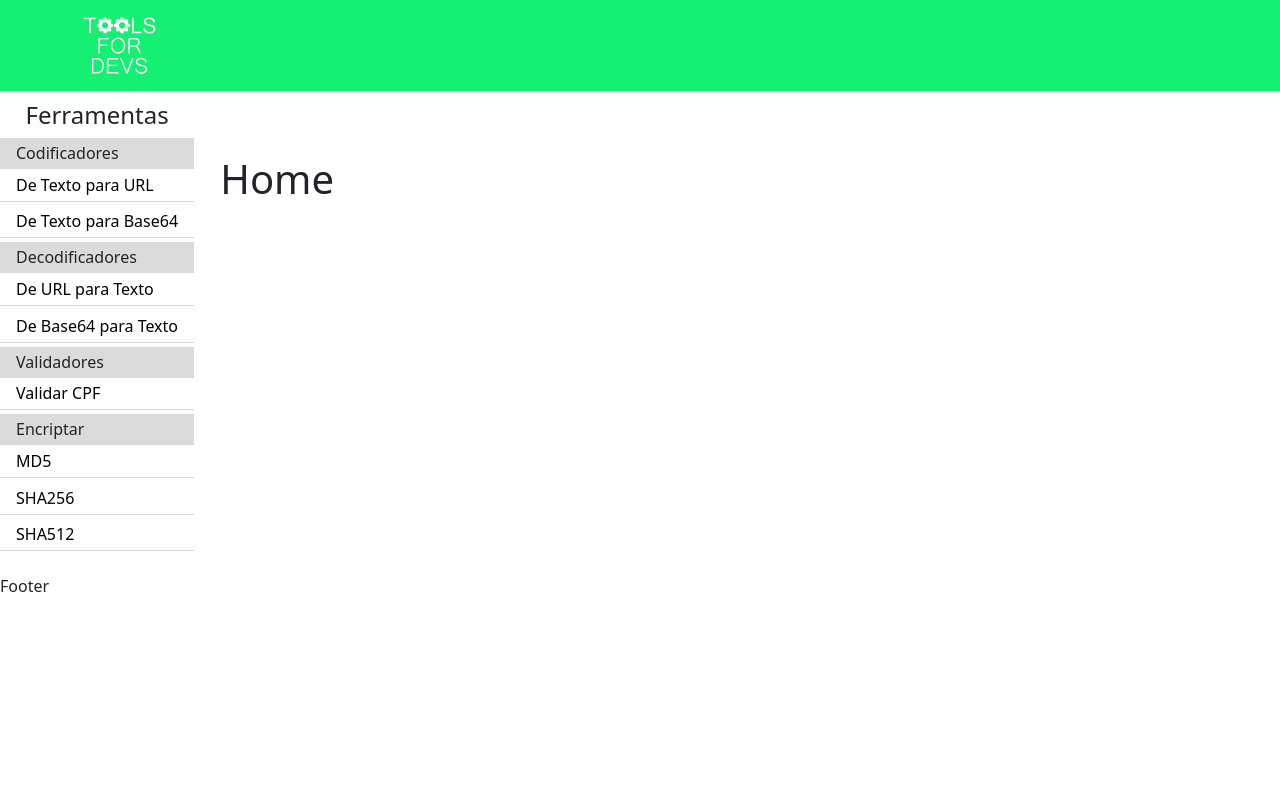
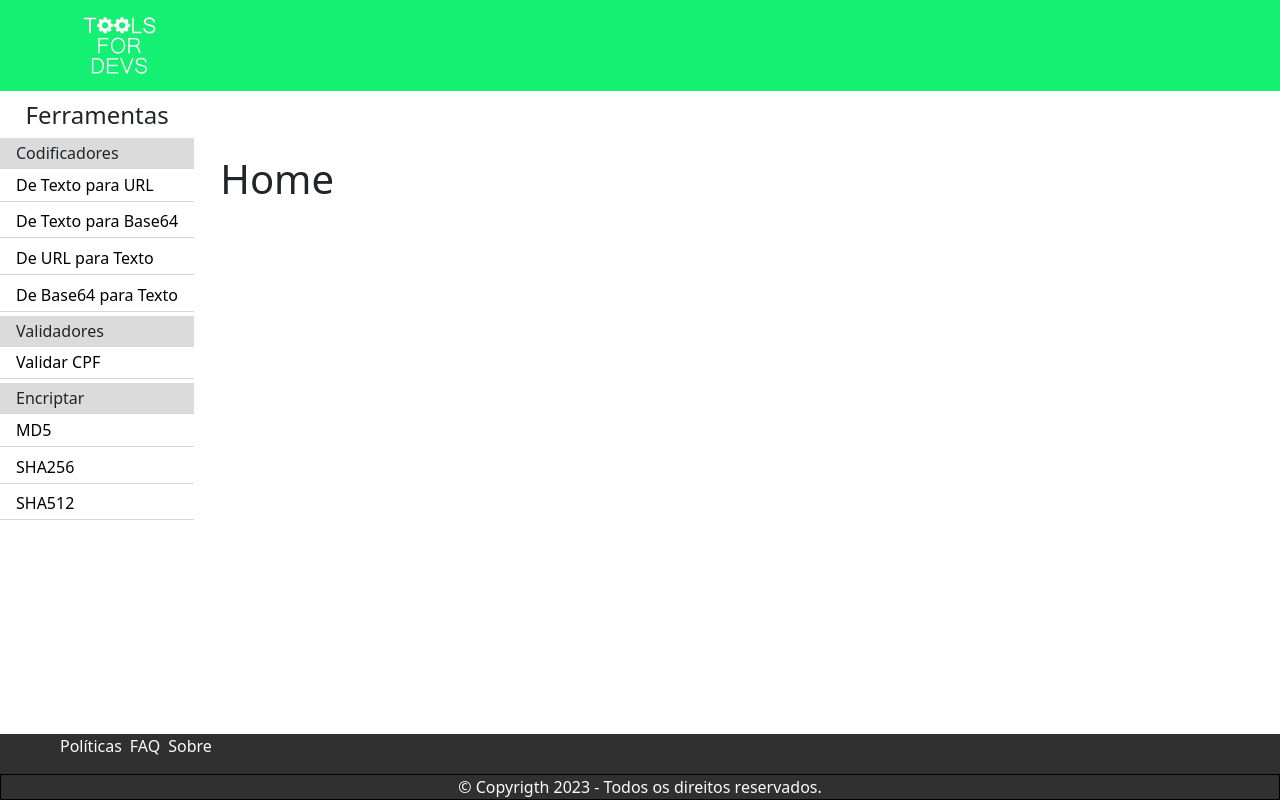
Before and after one commit to marcosguilhermef/web-tools-for-devs, a Next.js app: page / in a window 1280 px wide. Built offline with nearby package versions, Linux system fonts and the light colour scheme.

Commit message:
site com todas as funcionalidades ok

```diff
--- a/package.json
+++ b/package.json
@@ -9,12 +9,17 @@
     "lint": "next lint"
   },
   "dependencies": {
+    "@fortawesome/fontawesome-svg-core": "^6.4.0",
+    "@fortawesome/free-regular-svg-icons": "^6.4.0",
+    "@fortawesome/free-solid-svg-icons": "^6.4.0",
+    "@fortawesome/react-fontawesome": "^0.2.0",
     "@types/node": "20.1.2",
     "@types/react": "18.2.6",
     "@types/react-dom": "18.2.4",
     "bootstrap": "^5.2.3",
     "eslint": "8.40.0",
     "eslint-config-next": "13.4.1",
+    "fortawesome": "^0.0.1-security",
     "next": "13.4.1",
     "react": "^18.2.0",
     "react-bootstrap": "^2.7.4",
--- a/src/app/Compoments/Layout/body/body.css
+++ b/src/app/Compoments/Layout/body/body.css
@@ -9,8 +9,11 @@
 @media (min-width: 300px) and (max-width: 700px) {
     .main-root{
         display: block;
+        margin-right: 0;
+
     }
     .container-root{
         display: block;
     }
+
 }
--- /dev/null
+++ b/src/app/Compoments/Layout/foot/foot.css
@@ -0,0 +1,39 @@
+.foot{
+    background-color: #303030;
+    position: absolute;
+    bottom: 0;
+    width: 100%;
+}
+
+.foot-content{
+    width: 100%;
+    padding: 0 1.5rem;
+}
+.foot-copy{
+    display: block;
+    width: 100%;
+    text-align: center;
+    color: #fffafa;
+    border: 1px solid black;
+    background-color: #303030;;
+}
+
+.foot-content ul{
+    list-style-type: none;
+}
+.foot-content ul li a{
+    text-decoration: none;
+    color:#fffafa
+}
+.foot-content ul li{
+    display: inline;
+    margin: 0 .25rem;
+}
+
+@media (min-width: 300px) and (max-width: 700px) {
+    .foot{
+        background-color: #303030;
+        position: relative;
+        width: 100%;
+    }
+}
--- a/src/app/Compoments/Layout/foot/index.jsx
+++ b/src/app/Compoments/Layout/foot/index.jsx
@@ -1,11 +1,21 @@
 import React from "react";
-
+import '@/app/Compoments/Layout/foot/foot.css'
+import { Col, Row } from "react-bootstrap";
 export default function Foot(){
     return(
-        <footer>
-            <h6>
-                Footer
-            </h6>
+        <footer className="foot">
+            <div className="foot-content">
+                <ul>
+                    <li><a href="/#">Políticas</a></li>
+                    <li><a href="/#">FAQ</a></li>
+                    <li><a href="/#">Sobre</a></li>
+                </ul>
+            </div>
+            <div className="foot-copy">
+                <span>
+                    © Copyrigth 2023 - Todos os direitos reservados.
+                </span>
+            </div>
         </footer>
     );
 }
--- a/src/app/Compoments/Layout/sidebar/Sidebar.tsx
+++ b/src/app/Compoments/Layout/sidebar/Sidebar.tsx
@@ -1,50 +1,79 @@
-import React from "react";
-import './sidebar.css'
-import Link from 'next/link';
-import ToggleButton from 'react-bootstrap/ToggleButton'
+import React, { useEffect, useState } from "react";
+import '@/app/Compoments/Layout/sidebar/sidebar.css'
+import Item from "./item";
+import { FontAwesomeIcon } from '@fortawesome/react-fontawesome'
+import { faBars, faClose } from "@fortawesome/free-solid-svg-icons";
+export default function Sidebar({props}: { props: any }) {
 
-export default function Sidebar({props}: { props: any }) {
+    const [show, setShow] = useState<boolean>(false)
+
+    const Itens = [
+        { url: "", name: "Codificadores", type: "categoria" },
+        { url: "/url/ec", name: "De Texto para URL", type: "" },
+        { url: "/base64/ec", name: "De Texto para Base64", type: "" },
+        { url: "/url/dc", name: "De URL para Texto", type: "" },
+        { url: "/base64/dc", name: "De Base64 para Texto", type: "" },
+
+        { url: "", name: "Validadores", type: "categoria" },
+        { url: "/cpf", name: "Validar CPF", type: "" },
+
+        { url: "", name: "Encriptar", type: "categoria" },
+        { url: "/md5/ec", name: "MD5", type: "" },
+        { url: "/sha256/ec", name: "SHA256", type: "" },
+        { url: "/sha512/ec", name: "SHA512", type: "" },
+    ]
+
+    function showOptions(){
+        setShow(!show)
+    }
+
+    useEffect( () => {
+        function resize(){
+            setShow(false)
+        }
+        window.addEventListener('resize', resize)
+    } )
 
     return (
         <aside className="root-sidebar">
-            <h4 className="sidebar-opcoes" style={{ textAlign: "center" }}>
+            <h4>
                 Ferramentas
             </h4>
-            <div className="sidebar">
+
+            <div className="sidebar-hamburger" hidden={show}>
+                <FontAwesomeIcon
+                    size="1x"
+                    icon={faBars}
+                    onClick={showOptions} />
+             </div>
+
+            <div className="sidebar-close" hidden={!show}>
+                <FontAwesomeIcon
+                    size="1x"
+                    icon={faClose}
+                    onClick={showOptions} />
+            </div>
+
+            <div className={'sidebar'}>
                 <ul className="list-sidebar">
-                    <li className="categoria-sidebar">Codificadores</li>
-                    <Link href="/url/ec">
-                        <li className="item-sidebar">De Texto para URL</li>
-                    </Link>
-                    <Link href="/base64/ec">
-                        <li className="item-sidebar">De Texto para Base64</li>
-                    </Link>
-
-                    <li className="categoria-sidebar">Decodificadores</li>
-                    <Link href="/url/dc">
-                        <li className="item-sidebar">De URL para Texto</li>
-                    </Link>
-                    <Link href="/base64/dc">
-                        <li className="item-sidebar">De Base64 para Texto</li>
-                    </Link>
-
-                    <li className="categoria-sidebar">Validadores</li>
-                    <Link href="/cpf">
-                        <li className="item-sidebar">Validar CPF</li>
-                    </Link>
-
-                    <li className="categoria-sidebar">Encriptar</li>
-                    <Link href="/md5/ec">
-                        <li className="item-sidebar">MD5</li></Link>
-                    <Link href="/sha256/ec">
-                        <li className="item-sidebar">SHA256</li>
-                    </Link>
-                    <Link href="/sha512/ec">
-                        <li className="item-sidebar">SHA512</li>
-                    </Link>
-
+                    {
+                        Itens.map( (e) =>{
+                            return( <Item props={e}/> )
+                        })
+                    }
                 </ul>
             </div>
+
+            <div className={'sidebar-responsive'} style={{ display: !show ? 'none' : 'block' }}>
+                <ul className="list-sidebar">
+                    {
+                        Itens.map( (e) =>{
+                            return( <Item props={e}/> )
+                        })
+                    }
+                </ul>
+            </div>
+
         </aside>
     );
 }
--- a/src/app/Compoments/Layout/sidebar/item.tsx
+++ b/src/app/Compoments/Layout/sidebar/item.tsx
@@ -0,0 +1,23 @@
+import React, { useEffect } from "react";
+import Link from 'next/link';
+
+export default function Item({ props }: { props: any }){
+    const { name, url, type } : { name: string, url: string, type: string } = {...props}
+
+    useEffect( () => {
+        console.log(props)
+    } )
+
+    if(type === "categoria"){
+        return(
+            <li className="categoria-sidebar">{ name }</li>
+        )
+    }else{
+        return(
+            <Link href={url || ""}>
+                <li className="item-sidebar">{ name }</li>
+            </Link>
+        )
+    }
+
+}
--- a/src/app/Compoments/Layout/sidebar/sidebar.css
+++ b/src/app/Compoments/Layout/sidebar/sidebar.css
@@ -6,11 +6,10 @@
     padding: .635rem .635rem .635rem 0;
     margin-top: -1rem;
 }
-.root-sidebar h3{
-    background-color: gray;
-    padding: 1rem;
+.root-sidebar h4{
+    text-align: center;
 }
-.sidebar{
+.sidebar, .sidebar-responsive{
     margin: 0 auto;
 }
 
@@ -52,6 +51,17 @@
     border-width: 0 0 1.5px 0;
 }
 
+.sidebar-hamburger{
+    display: none;
+}
+
+.sidebar-close{
+    display: none;
+}
+.sidebar-responsive{
+    display: none;
+}
+
 
 
 @media (min-width: 300px) and (max-width: 667px) {
@@ -59,16 +69,25 @@
         height: 10%;
         width: 100%;
         overflow-y: auto;
-        padding: .635rem .635rem .635rem 0;
-        margin-top: -1rem;
+        background-color: #e9e9e9;
+        border-top: solid 1px #d3d3d3;
+        border-bottom: solid 1px #d3d3d3;
+        padding: .5rem;
+    }
+
+    .sidebar-hamburger{
+        display: block;
+    }
+    .sidebar-close{
+        display: block;
     }
 
     .sidebar{
         display: none;
     }
 
-    .sidebar-opcoes{
-        cursor: pointer;
+    .root-sidebar h4{
+        display: none;
     }
 
 }
```
Also changed, not shown: 1 other file (tests, documents, lock files or other folders).
